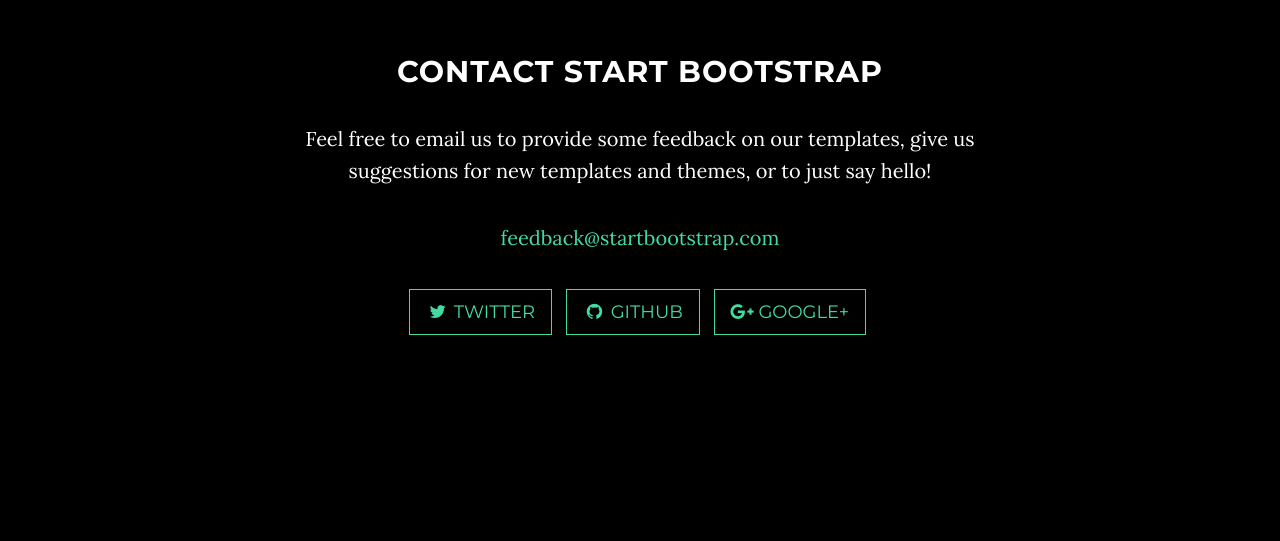
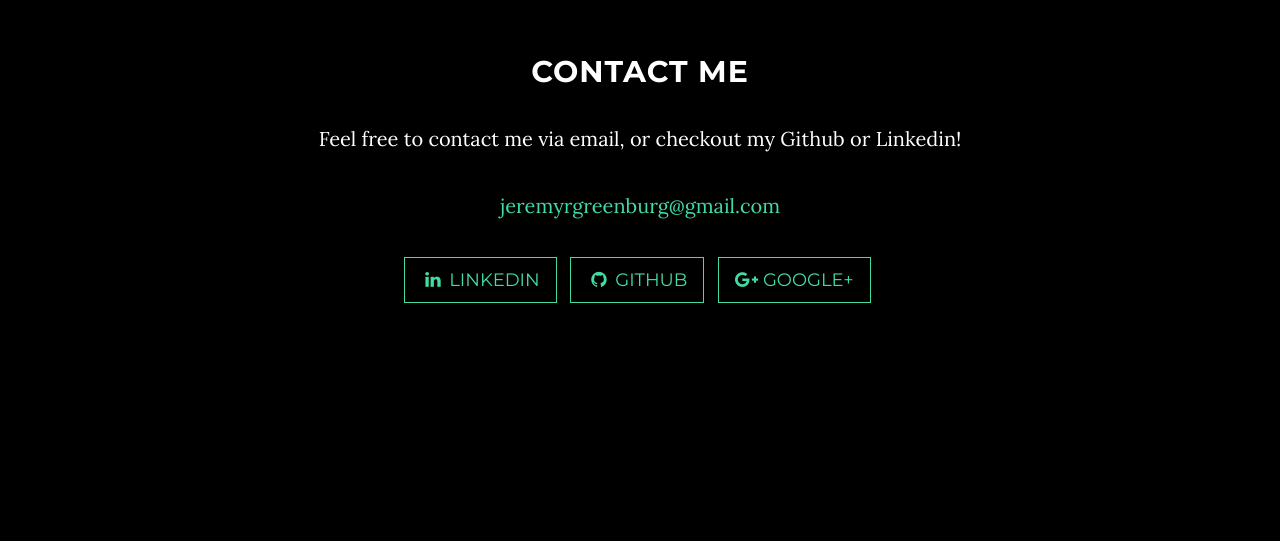
Before and after one commit to Airtamis/Airtamis.github.io, a website: page index.html in a window 1280 px wide. Shown: the part 2517-3058 px from the top of the page. Drawn offline with nearby package versions, Linux system fonts and the light colour scheme; some packages are replaced by stand-ins of ours.

Commit message:
Added contact links

```diff
--- a/index.html
+++ b/index.html
@@ -118,16 +118,16 @@
     <section id="contact" class="container content-section text-center">
         <div class="row">
             <div class="col-lg-8 col-lg-offset-2">
-                <h2>Contact Start Bootstrap</h2>
-                <p>Feel free to email us to provide some feedback on our templates, give us suggestions for new templates and themes, or to just say hello!</p>
-                <p><a href="mailto:feedback@startbootstrap.com">feedback@startbootstrap.com</a>
+                <h2>Contact Me</h2>
+                <p>Feel free to contact me via email, or checkout my Github or Linkedin!</p>
+                <p><a href="mailto:jeremyrgreenburg@gmail.com">jeremyrgreenburg@gmail.com</a>
                 </p>
                 <ul class="list-inline banner-social-buttons">
                     <li>
-                        <a href="https://twitter.com/SBootstrap" class="btn btn-default btn-lg"><i class="fa fa-twitter fa-fw"></i> <span class="network-name">Twitter</span></a>
+                        <a href="https://www.linkedin.com/in/jeremy-greenburg-852524109?trk=nav_responsive_tab_profile" class="btn btn-default btn-lg"><i class="fa fa-linkedin fa-fw"></i> <span class="network-name">Linkedin</span></a>
                     </li>
                     <li>
-                        <a href="https://github.com/IronSummitMedia/startbootstrap" class="btn btn-default btn-lg"><i class="fa fa-github fa-fw"></i> <span class="network-name">Github</span></a>
+                        <a href="https://github.com/Jerrgree" class="btn btn-default btn-lg"><i class="fa fa-github fa-fw"></i> <span class="network-name">Github</span></a>
                     </li>
                     <li>
                         <a href="https://plus.google.com/+Startbootstrap/posts" class="btn btn-default btn-lg"><i class="fa fa-google-plus fa-fw"></i> <span class="network-name">Google+</span></a>
```
